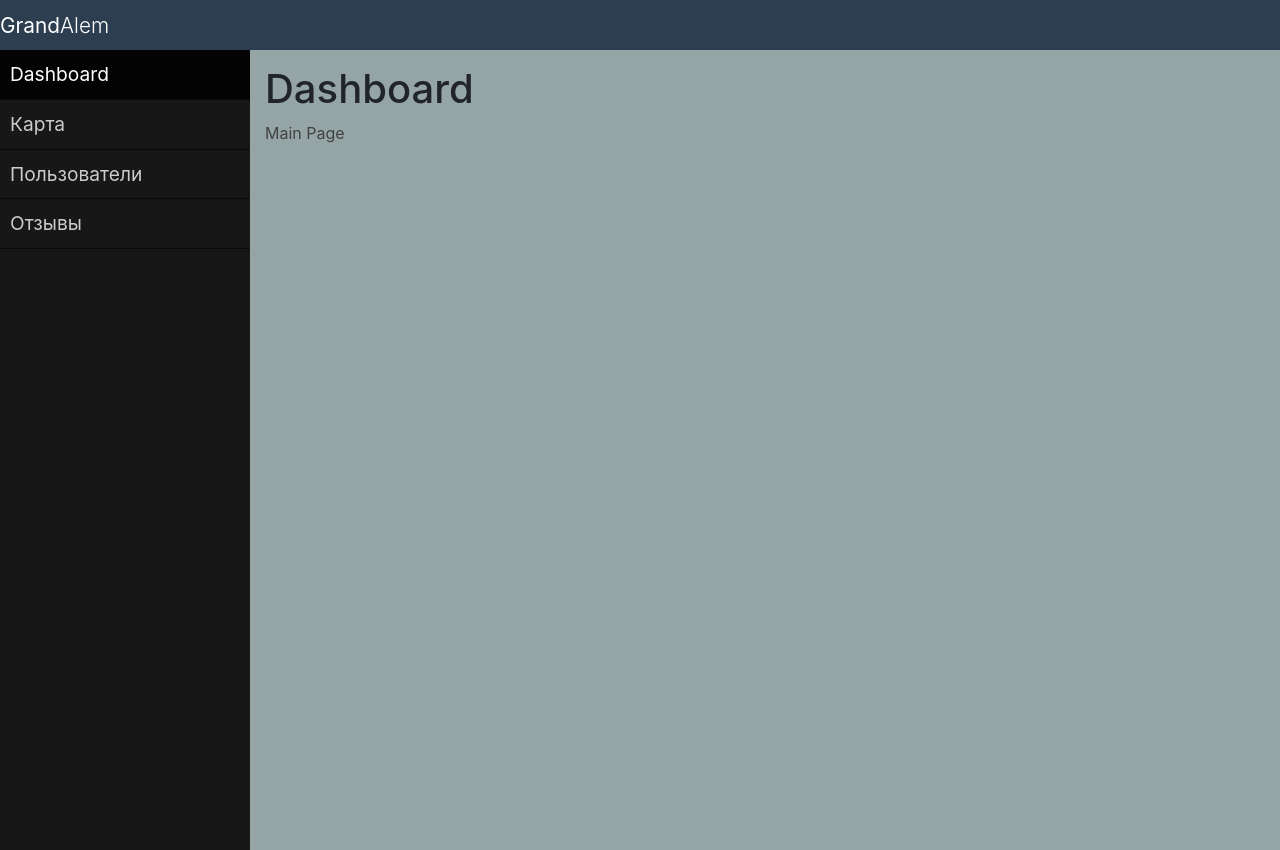
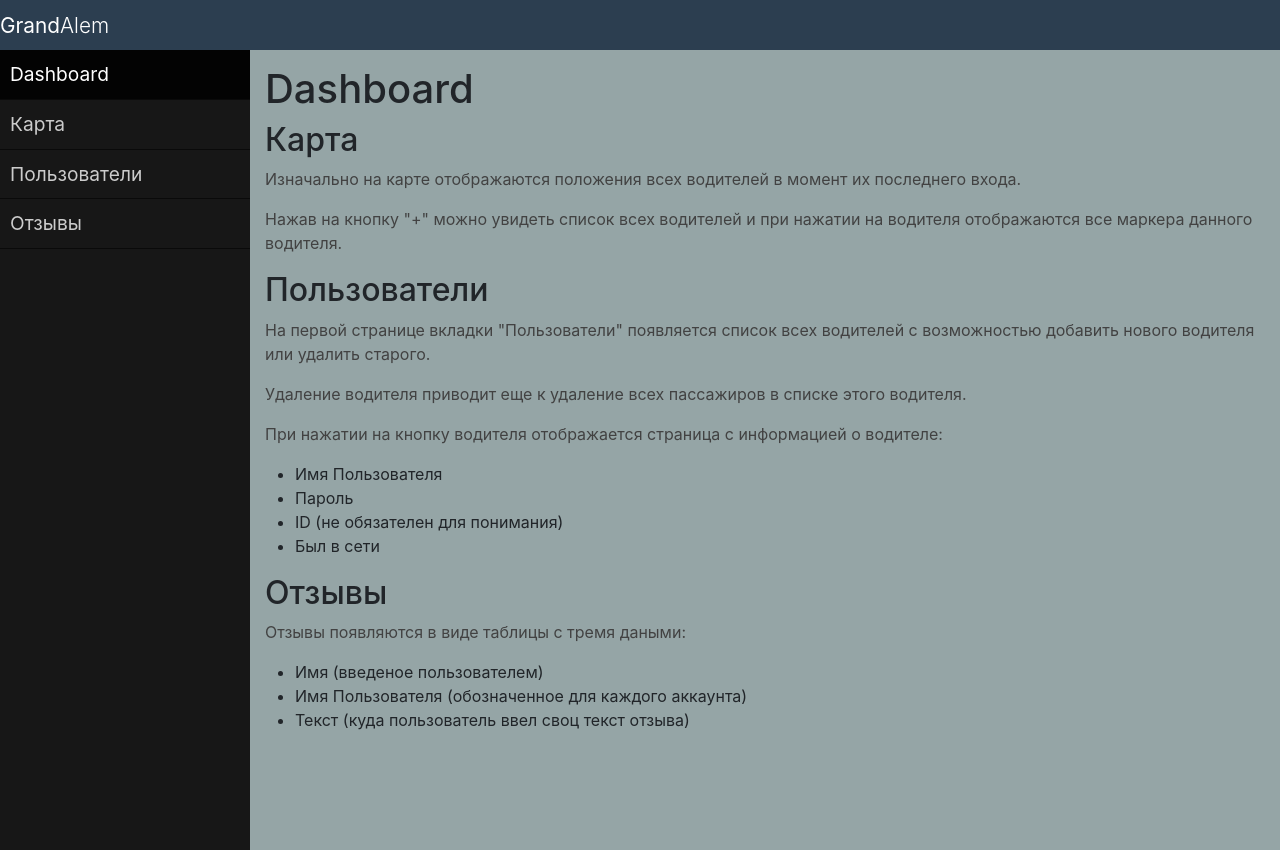
Before and after one commit to bodevone/admin-panel, a plain HTML site: page index.html in a window 1280 px wide. Drawn offline with nearby package versions, Linux system fonts and the light colour scheme.

Commit message:
New Information was added for Driver Page which is Last Online Time: - Some Information to Main Page was added - Issue: make height of pages infinite and scroallable when info exceedes height of page - To consider: add log in page

```diff
--- a/index.html
+++ b/index.html
@@ -57,7 +57,31 @@
         </div>
         <div class="content">
             <h1>Dashboard</h1>
-                <p>Main Page</p>
+            <h2>Карта</h2>
+            <p>Изначально на карте отображаются положения всех водителей в момент их последнего входа.</p>
+            <p>Нажав на кнопку "+" можно увидеть список всех водителей и при нажатии на водителя отображаются все маркера данного водителя.</p>
+
+            <h2>Пользователи</h2>
+            <p>На первой странице вкладки "Пользователи" появляется список всех водителей
+                с возможностью добавить нового водителя или удалить старого.</p>
+            <p>Удаление водителя приводит еще к удаление всех пассажиров в списке этого водителя.</p>
+            <p>При нажатии на кнопку водителя отображается страница с информацией о водителе:</p>
+
+            <ul style="margin-left: 30px;">
+                <li>Имя Пользователя</li>
+                <li>Пароль</li>
+                <li>ID (не обязателен для понимания)</li>
+                <li>Был в сети</li>
+            </ul>
+
+            <h2>Отзывы</h2>
+            <p>Отзывы появляются в виде таблицы с тремя даными:
+                <ul style="margin-left: 30px;">
+                    <li>Имя (введеное пользователем)</li>
+                    <li>Имя Пользователя (обозначенное для каждого аккаунта)</li>
+                    <li>Текст (куда пользователь ввел своц текст отзыва)</li>
+                </ul>
+            </p>
             </div>
         </div>
     </body>
--- a/scripts/script.js
+++ b/scripts/script.js
@@ -14,7 +14,7 @@ query.once("value").then(function(snapshot) {
 //Function to change users id to username
 function idToUsername(driversId) {
     refAccounts.once('value').then(function(snapshot) {
-        if (snapshot.child(driversId).exists) {
+        if (snapshot.hasChild(driversId)) {
             var value = snapshot.child(driversId).child('username').val();
             dataToTable(value, driversId);
         }
--- a/styles/global.css
+++ b/styles/global.css
@@ -39,6 +39,7 @@ div#container {
     width: 100%;
     height: 100vh;
     margin: 0 auto;
+    overflow: auto
 }
 
 .sidebar {
```
Also changed, not shown: driver.html (+4 -0 lines), feedback.html (+0 -5 lines), scripts/driver.js (+15 -3 lines), 1 other file. Lines whose indentation alone changed are shown as unchanged.
